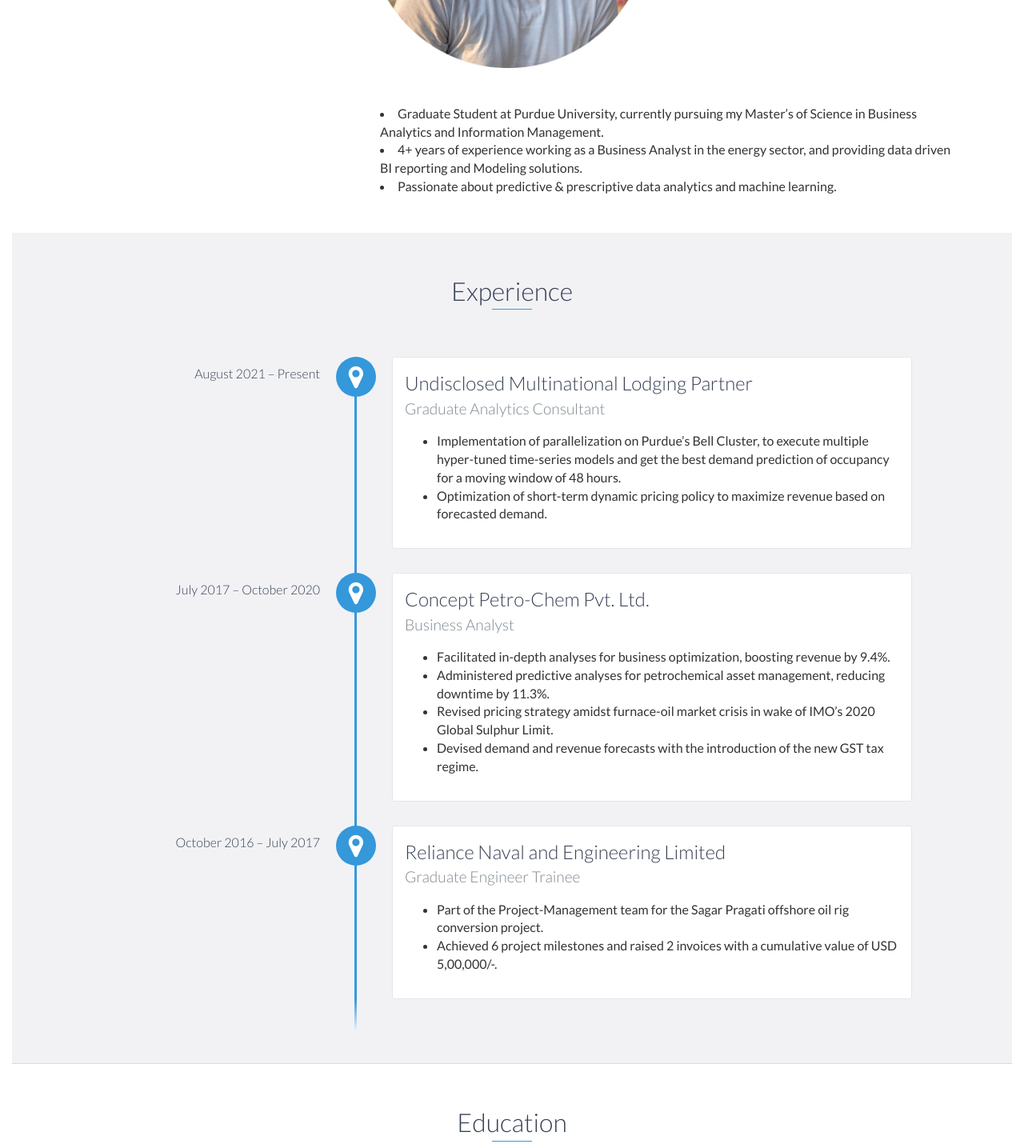
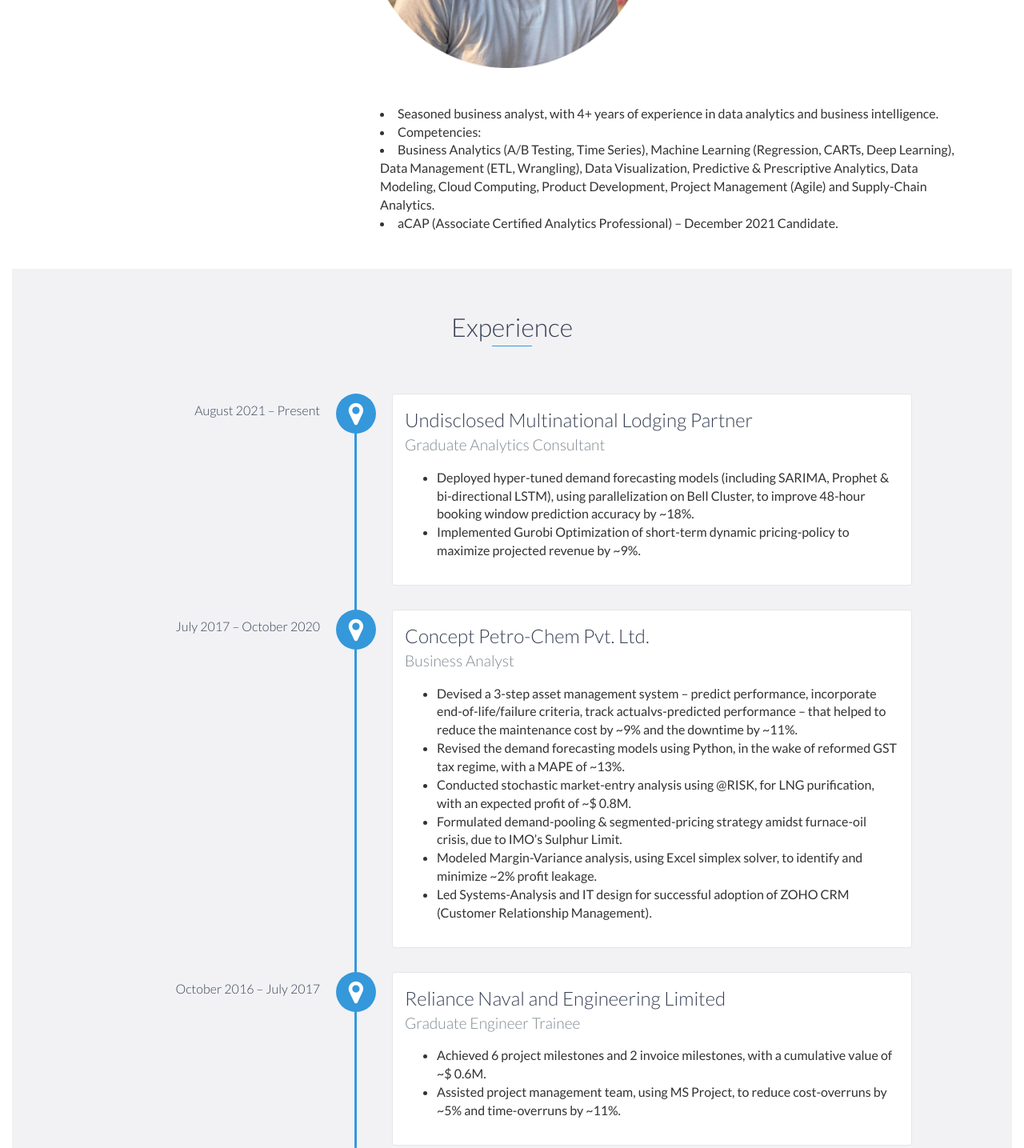
Before and after one commit to prerakapatel/portfolio, a plain HTML site: page index.html in a window 1280 px wide. Shown: the part 1140-2575 px from the top of the page at 80% size. Drawn offline with nearby package versions, Linux system fonts and the light colour scheme.

Commit message:
Update index.html

```diff
--- a/index.html
+++ b/index.html
@@ -99,9 +99,10 @@
                 <div class="col-md-12">
                     <p>
 			    <br></br>
-		      <li>Graduate Student at Purdue University, currently pursuing my Master’s of Science in Business Analytics and Information Management.</li>
-		      <li>4+ years of experience working as a Business Analyst in the energy sector, and providing data driven BI reporting and Modeling solutions.</li>
-		      <li>Passionate about predictive & prescriptive data analytics and machine learning.</li>
+		      <li>Seasoned business analyst, with 4+ years of experience in data analytics and business intelligence.</li>
+		      <li>Competencies:</li>
+		      <li>Business Analytics (A/B Testing, Time Series), Machine Learning (Regression, CARTs, Deep Learning), Data Management (ETL, Wrangling), Data Visualization, Predictive & Prescriptive Analytics, Data Modeling, Cloud Computing, Product Development, Project Management (Agile) and Supply-Chain Analytics.</li>
+		      <li>aCAP (Associate Certified Analytics Professional) – December 2021 Candidate.</li>
 			   <br></br>
                     </p>
                 </div>
@@ -118,8 +119,8 @@
 		    <p>
 		    <ul>
 
-			 <li>Implementation of parallelization on Purdue’s Bell Cluster, to execute multiple hyper-tuned time-series models and get the best demand prediction of occupancy for a moving window of 48 hours.</li>
-                         <li>Optimization of short-term dynamic pricing policy to maximize revenue based on forecasted demand.</li>
+			 <li>Deployed hyper-tuned demand forecasting models (including SARIMA, Prophet & bi-directional LSTM), using parallelization on Bell Cluster, to improve 48-hour booking window prediction accuracy by ~18%.</li>
+                         <li>Implemented Gurobi Optimization of short-term dynamic pricing-policy to maximize projected revenue by ~9%.</li>
 		 </ul>
 
 
@@ -131,11 +132,13 @@
                 <h4>Business Analyst</h4>
                 <p>
                  <ul>
-			 <li>Facilitated in-depth analyses for business optimization, boosting revenue by 9.4%.</li>
-                         <li>Administered predictive analyses for petrochemical asset management, reducing downtime by 11.3%.</li>
-			 <li>Revised pricing strategy amidst furnace-oil market crisis in wake of IMO’s 2020 Global Sulphur Limit.</li>
-                         <li>Devised demand and revenue forecasts with the introduction of the new GST tax regime.</li>
-		</ul>
+			 <li>Devised a 3-step asset management system – predict performance, incorporate end-of-life/failure criteria, track actualvs-predicted performance – that helped to reduce the maintenance cost by ~9% and the downtime by ~11%.</li>
+                         <li>Revised the demand forecasting models using Python, in the wake of reformed GST tax regime, with a MAPE of ~13%.</li>
+			 <li>Conducted stochastic market-entry analysis using @RISK, for LNG purification, with an expected profit of ~$ 0.8M.</li>
+                         <li>Formulated demand-pooling & segmented-pricing strategy amidst furnace-oil crisis, due to IMO’s Sulphur Limit.</li>
+                         <li>Modeled Margin-Variance analysis, using Excel simplex solver, to identify and minimize ~2% profit leakage.</li>
+                         <li>Led Systems-Analysis and IT design for successful adoption of ZOHO CRM (Customer Relationship Management).</li>
+		    </ul>
 
 
                 </p>
@@ -145,8 +148,8 @@
                 <h4>Graduate Engineer Trainee</h4>
                 <p>
                  <ul>
-			 <li>Part of the Project-Management team for the Sagar Pragati offshore oil rig conversion project.</li>
-                         <li>Achieved 6 project milestones and raised 2 invoices with a cumulative value of USD 5,00,000/-.</li>
+			 <li>Achieved 6 project milestones and 2 invoice milestones, with a cumulative value of ~$ 0.6M.</li>
+                         <li>Assisted project management team, using MS Project, to reduce cost-overruns by ~5% and time-overruns by ~11%.</li>
 		</ul>
 
 
@@ -212,7 +215,7 @@
                         <h3 style="color:black">Espoir - Mental Health App For Workplace</h3>
                         <p style="color:grey">
 
-                         Winner of ECS Hackathon Challenge: built a webapp using HTML, CSS and JavaScript addressing mental health issue at workplace post-covid.
+                         Developed a web-platform, using HTML, CSS, Python, Git & Tableau, to calculate and access mental health indicators at individual as well as organization levels (Winner - ECS Hackathon).
 
                         </p>
 			<a href="https://espoir-ecs.github.io/">View Espoir App  </a>
@@ -232,7 +235,7 @@
                         <h3 style="color:black">YouTrends - Popularity Prediction App For YouTubers</h3>
                         <p style="color:grey">
 
-                         An interactive dashboard to visualize countrywise Youtube trends and predict potential popularity of a video, using RStudio’s shinyApp package.
+                         Built an R-based interactive webapp to showcase descriptive & predictive analytics for youtubers to gauge likely popularity of a video using RStudio’s ShinyApp package (Rank # 2).
 
                         </p>
 			<a href="https://prerakpatel.shinyapps.io/Youtrends/">View YouTrends App  </a>
@@ -249,7 +252,7 @@
                    <div class="project-info">
                        <h3 style="color:black">Authenticating Categorization of Sales Advertisements</h3>
                         <p style="color:grey">
-                         Craigslist ads categorized into spam / non-spam (with subcategorization) using ScikitLearn and Tensorflow models, like CNN.
+                         Categorized Craigslist’s sales ads into spam / non-spam, based upon category & sub-category listed, with NLP and Image Processing using Scrapy, RNN and CNN models.
                         </p>
                         <a href="https://github.com/prerakapatel/Spam-Ad-Dectection-using-NLP-Image-Recognition">View Project</a>
                    </div>
@@ -263,7 +266,7 @@
                    <div class="project-info">
 		       <h3 style="color:black">Bitcoin Trends Prediction using Twitter Sentiment Analysis and Deep Learning</h3>
                        <p style="color:grey">
-			       Understanding general sentiment of Twitter users regarding BTC (at hourly basis) using Textblob and Vader, and translating the sentiment-score into an actionable insight for BTC trading strategy.
+			       Conducted Sentiment Analysis of BTC (at hourly basis), using BeautifulSoup, Textblob and Vader, and translating it into an actionable insight for trading strategy using LSTM.
                        </p>
                        <a href="https://github.com/prerakapatel/Bitcoin-Trend-Prediction-using-Deep-Learning">View Project</a>
                    </div>
@@ -309,7 +312,7 @@
         <!-- End .project-image -->
         <div class="project-info">
             <h3 style="color:black">Public Library Database Management System</h3>
-            <p style="color:grey">Used mySQL to develop a generalized DDL & DML for public library database management system</p>
+            <p style="color:grey">Deployed DDL & DML to design a DBMS for a public library using MySQL.</p>
 	    <a href="https://github.com/prerakapatel/Public-library-database-management-system">View Project</a>
         </div>
     <!-- End .project -->
```
